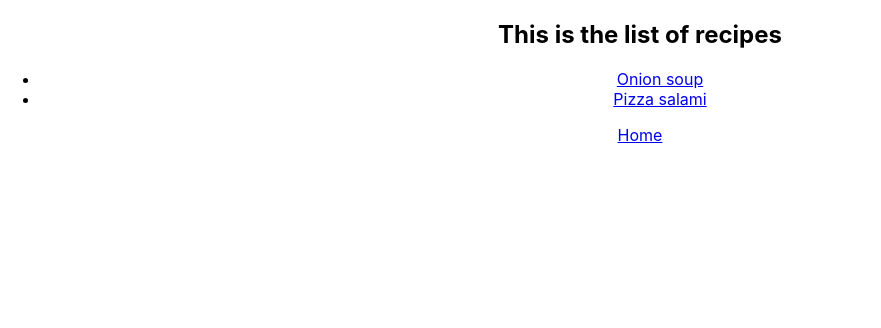
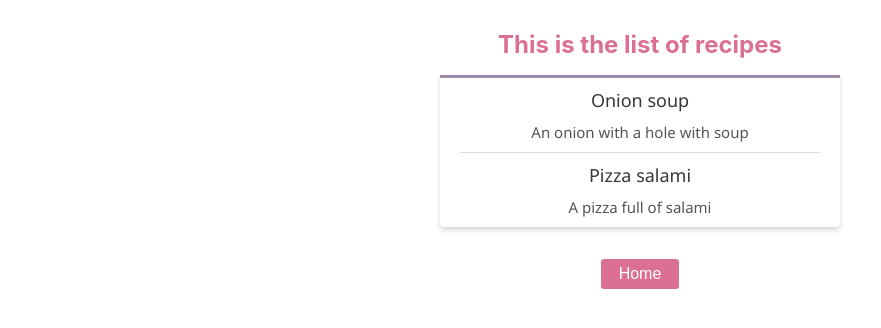
Before and after one commit to gstock-travelperk/tk-recipe-front, a React (Create React App) app: page /recipes in a window 1280 px wide. Shown: the top 328 px of the page, without its empty margins (0-881 px from the left). Built offline with nearby package versions, Linux system fonts and the light colour scheme.

Commit message:
Added styles

```diff
--- a/package.json
+++ b/package.json
@@ -9,7 +9,8 @@
     "react": "^16.13.1",
     "react-dom": "^16.13.1",
     "react-router-dom": "^5.2.0",
-    "react-scripts": "3.4.3"
+    "react-scripts": "3.4.3",
+    "styled-components": "^5.2.0"
   },
   "scripts": {
     "start": "react-scripts start",
--- a/src/components/Home.js
+++ b/src/components/Home.js
@@ -1,12 +1,16 @@
 import React from "react";
 import { Link } from "react-router-dom";
+import { Title } from "./Styles.js";
+import { Button } from "./Styles.js";
 
 function Home(props) {
   return (
     <div>
-      <h2>TK Recipe App</h2>
+      <Title>TK Recipe App</Title>
       <p>The best recipes by the best TK chefs are listed here</p>
-      <Link to="/recipes">Recipes</Link>
+      <Link to="/recipes">
+        <Button primary>Recipes</Button>
+      </Link>
     </div>
   );
 }
--- a/src/components/RecipeDetail.js
+++ b/src/components/RecipeDetail.js
@@ -1,5 +1,12 @@
 import React from "react";
 import { Link, useParams } from "react-router-dom";
+import {
+  Title,
+  Button,
+  CircleList,
+  CircleListItem,
+  Container,
+} from "./Styles.js";
 
 var recipes = {
   2: {
@@ -38,14 +45,20 @@ function RecipeDetail(props) {
   let recipe = recipes[recipeId];
   return (
     <div>
-      <h2>{recipe.name}</h2>
+      <Title>{recipe.name}</Title>
       <h3>Ingredients</h3>
-      <ul>
-        {recipe.ingredients.map((ingredient) => (
-          <li>{ingredient.name}</li>
-        ))}
-      </ul>
-      <Link to="/recipes">Recipe</Link>
+      <Container>
+        <CircleList>
+          {recipe.ingredients.map((ingredient) => (
+            <CircleListItem>{ingredient.name}</CircleListItem>
+          ))}
+        </CircleList>
+      </Container>
+      <Container>
+        <Link to="/recipes">
+          <Button primary>Recipes</Button>
+        </Link>
+      </Container>
     </div>
   );
 }
--- a/src/components/RecipeList.js
+++ b/src/components/RecipeList.js
@@ -1,5 +1,14 @@
 import React from "react";
 import { Link, useRouteMatch } from "react-router-dom";
+import {
+  Title,
+  Container,
+  List,
+  ListItem,
+  Text,
+  ItemTitle,
+  Button,
+} from "./Styles.js";
 
 var recipes = [
   {
@@ -36,17 +45,22 @@ var recipes = [
 function RecipeList(props) {
   let match = useRouteMatch();
   return (
-    <div>
-      <h2>This is the list of recipes</h2>
-      <ul>
+    <Container>
+      <Title>This is the list of recipes</Title>
+      <List>
         {recipes.map((recipe) => (
-          <li>
-            <Link to={`${match.url}/${recipe.id}`}>{recipe.name}</Link>
-          </li>
+          <ListItem>
+            <Link to={`${match.url}/${recipe.id}`}>
+              <ItemTitle>{recipe.name}</ItemTitle>
+            </Link>
+            <Text>{recipe.description}</Text>
+          </ListItem>
         ))}
-      </ul>
-      <Link to="/">Home</Link>
-    </div>
+      </List>
+      <Link to="/">
+        <Button primary>Home</Button>
+      </Link>
+    </Container>
   );
 }
 
--- /dev/null
+++ b/src/components/Styles.js
@@ -0,0 +1,98 @@
+import styled from "styled-components";
+
+const Title = styled.h1`
+  font-size: 1.5em;
+  text-align: center;
+  color: palevioletred;
+`;
+
+const Container = styled.div`
+  width: 400px;
+  margin: 30px auto;
+  clear: both;
+`;
+
+const List = styled.ul`
+  list-style: none;
+  padding: 0px 20px;
+  background-color: #fff;
+  border-bottom-left-radius: 4px;
+  border-bottom-right-radius: 4px;
+  border-top: 3px solid #9b8dab;
+  box-shadow: 0 3px 5px 0 rgba(0, 0, 0, 0.16);
+`;
+
+const ListItem = styled.li`
+  padding: 10px 0px;
+  border-top: 1px solid #e0dddd;
+  :first-of-type {
+    border-top: none;
+  }
+  a,
+  u {
+    text-decoration: none;
+  }
+`;
+
+const Text = styled.div`
+  font-family: "Segoe UI", "Helvetica Neue", sansserif;
+  font-size: 15px;
+  color: #565555;
+`;
+
+const ItemTitle = styled(Text)`
+  font-size: 18px;
+  color: #383737;
+  margin-bottom: 10px;
+`;
+
+const Button = styled.button`
+  /* Adapt the colors based on primary prop */
+  background: ${(props) => (props.primary ? "palevioletred" : "white")};
+  color: ${(props) => (props.primary ? "white" : "palevioletred")};
+
+  font-size: 1em;
+  margin: 1em;
+  padding: 0.25em 1em;
+  border: 2px solid palevioletred;
+  border-radius: 3px;
+  cursor: pointer;
+`;
+
+const CircleList = styled.ul`
+    counter-reset: list-counter;
+    list-style: none;
+    float:left;
+}`;
+
+const CircleListItem = styled.li`
+  margin: 1.5em 0;
+  &:before {
+    content: counter(list-counter);
+    counter-increment: list-counter;
+    width: 1em;
+    height: 1em;
+    padding: 0.5em;
+    margin-right: 1em;
+    border-radius: 50%;
+    border: 0.25em solid #ccc;
+    background: #000;
+    color: #fff;
+    font-family: arial;
+    font-weight: bold;
+    text-align: center;
+    display: inline-block;
+  }
+`;
+
+export {
+  Title,
+  Container,
+  List,
+  ListItem,
+  Text,
+  ItemTitle,
+  Button,
+  CircleList,
+  CircleListItem,
+};
```
Also changed, not shown: 1 other file (tests, documents, lock files or other folders).
